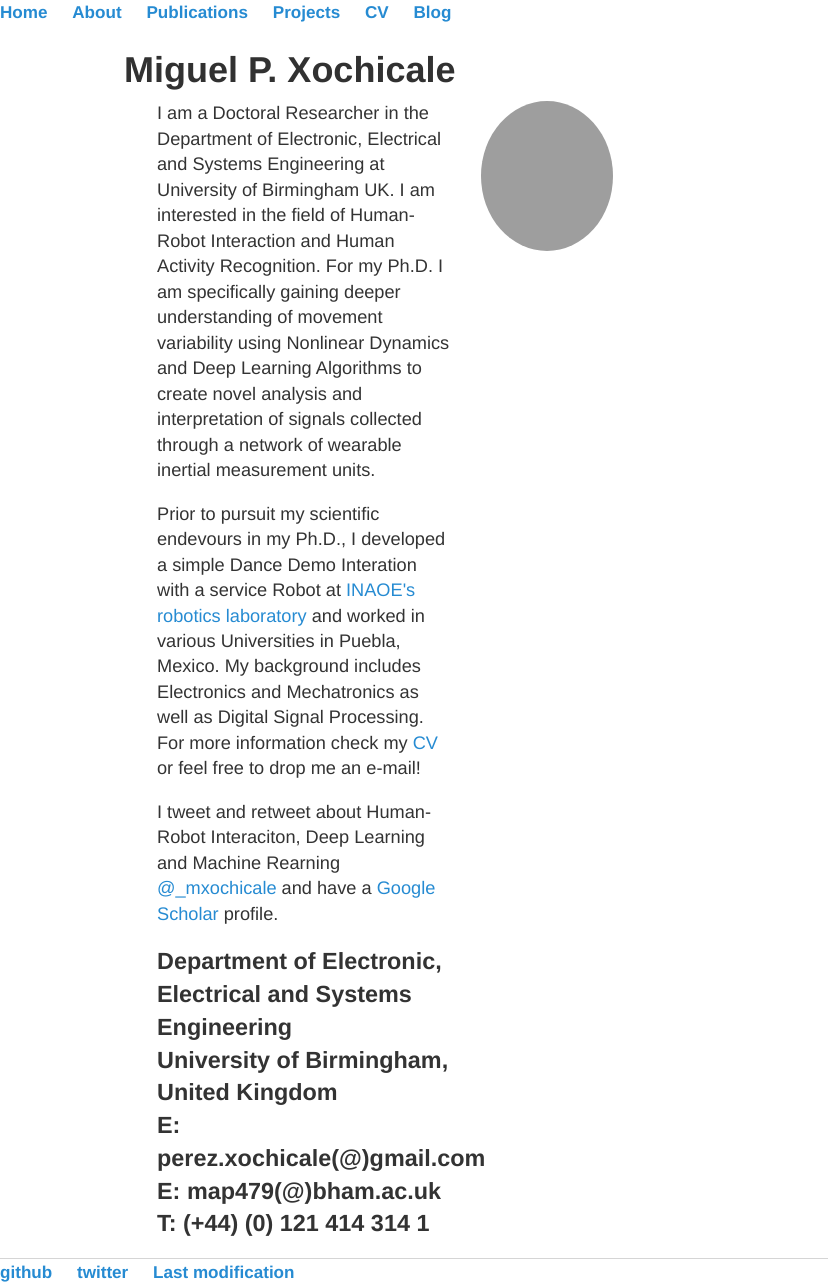
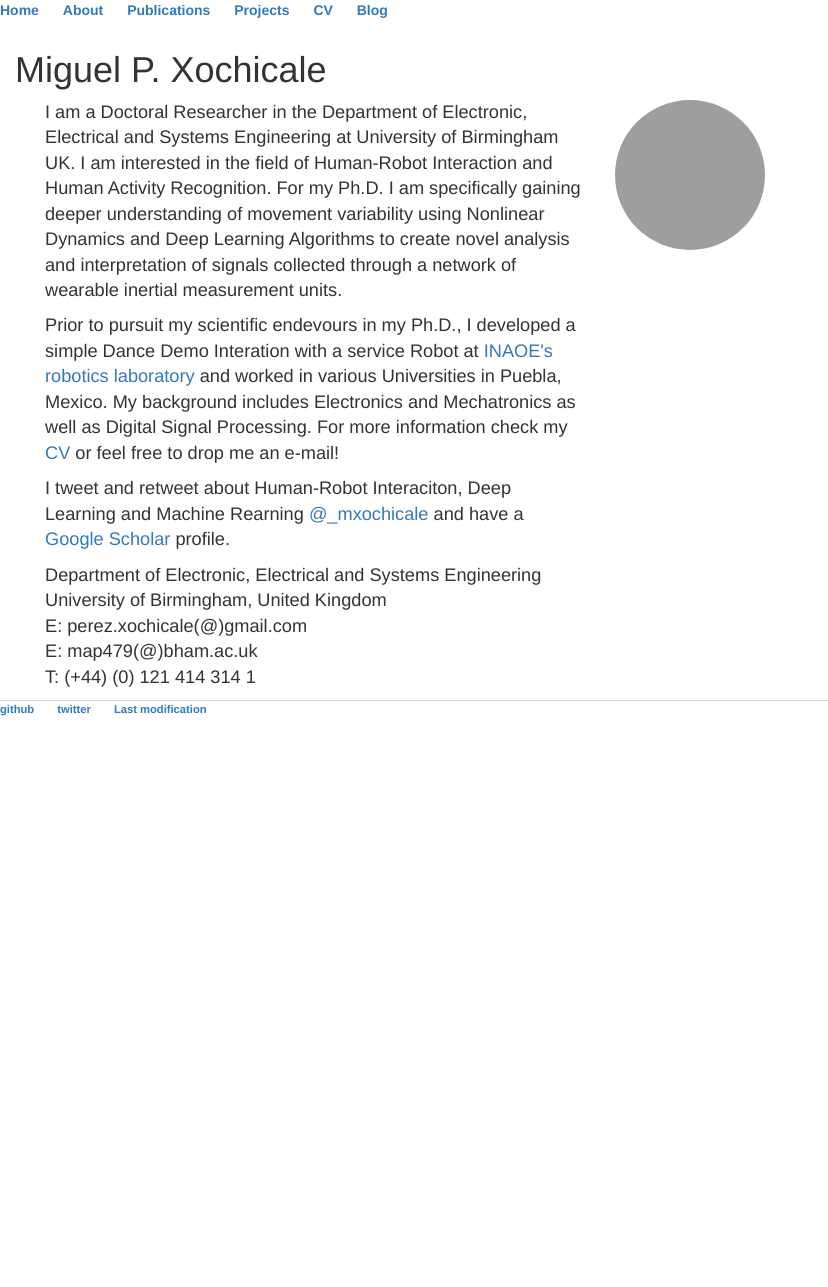
Before and after one commit to mxochicale/mxochicale.github.io, a Jekyll site: the page built from index.html, in a window 1280 px wide. Shown: the whole page, without its empty margins (0-828 px from the left). Built offline with Jekyll 4.4.1, drawn with Linux system fonts in a browser that asks for light colours; after the commit the page ends 900 px from its top, so only the background shows below that; grey boxes are pictures that could not be loaded.

Commit message:
publications

```diff
--- a/_layouts/default.html
+++ b/_layouts/default.html
@@ -13,23 +13,21 @@
 			<meta name="viewport" content="width=device-width, initial-scale=1.0, maximum-scale=1">
 
 
-
-
 			<!-- CSS -->
 			<!-- link to main stylesheet -->
 			<link rel="stylesheet" type="text/css" href="/css/main.css">
 			<link rel="stylesheet" href="/css/bootstrap/bootstrap.css" >
 
-			<link rel="stylesheet" href="/public/css/poole.css">
+			<!-- <link rel="stylesheet" href="/public/css/poole.css">
 			<link rel="stylesheet" href="/public/css/syntax.css">
 			<link rel="stylesheet" href="/public/css/hyde.css">
 			<link rel="stylesheet" href="/public/css/bogdan.css">
-			<link rel="stylesheet" href="http://fonts.googleapis.com/css?family=PT+Sans:400,400italic,700|Abril+Fatface">
+			<link rel="stylesheet" href="http://fonts.googleapis.com/css?family=PT+Sans:400,400italic,700|Abril+Fatface"> -->
 
 
 
 		</head>
-		<body>
+		<body class="theme-base-0d">
 			<nav>
 	    		<ul>
         		<li><a href="/">Home</a></li>
```
Also changed, not shown: _layouts/publications.html (+3 -7 lines).
